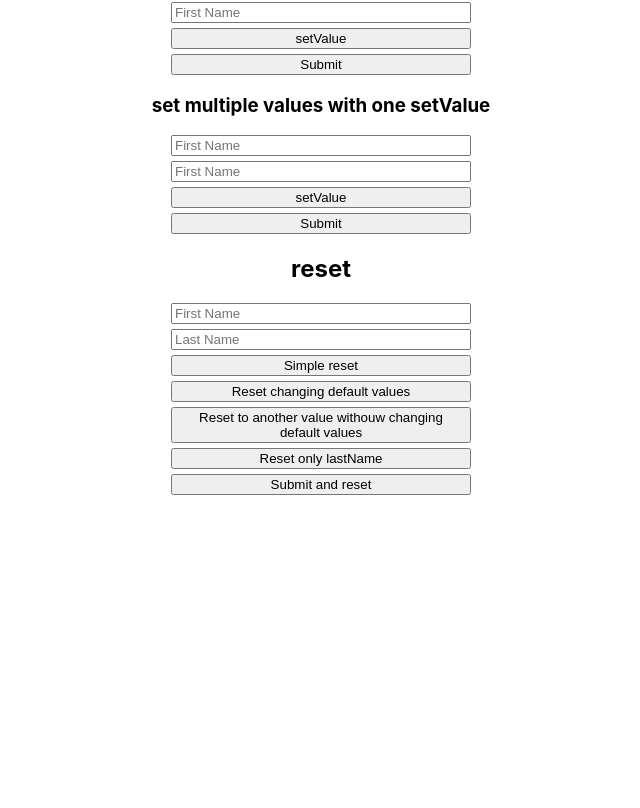
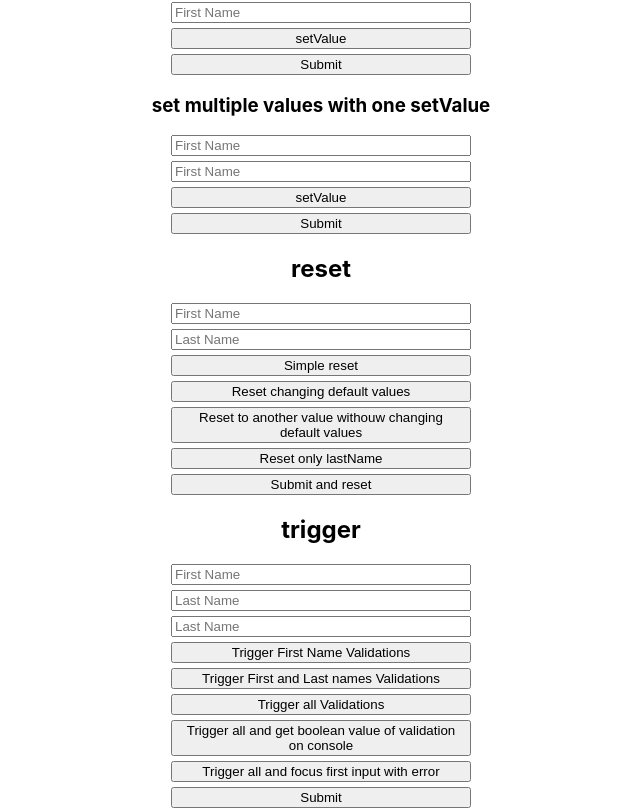
Before and after one commit to Jav-FM/trying-react-hook-form, a React (Create React App) app: page / in a window 1280 px wide. Shown: the part 742-1550 px from the top of the page, without its empty margins (319-959 px from the left). Before the commit the page ends 1237 px from the top, so only its background shows below. Built offline with nearby package versions, Linux system fonts and the light colour scheme.

Commit message:
Understanding trigger

```diff
--- a/src/App.tsx
+++ b/src/App.tsx
@@ -6,6 +6,7 @@ import FormState from "./Lessons/FormState";
 import SetValue from "./Lessons/SetValue";
 import SetValueMultiple from "./Lessons/SetValueMultiple";
 import Reset from "./Lessons/Reset";
+import Trigger from "./Lessons/Trigger";
 
 function App() {
   return (
@@ -25,6 +26,8 @@ function App() {
       <SetValueMultiple />
       <h2>reset</h2>
       <Reset />
+      <h2>trigger</h2>
+      <Trigger />
     </div>
   );
 }
--- /dev/null
+++ b/src/Lessons/Trigger.tsx
@@ -0,0 +1,106 @@
+import { useForm } from "react-hook-form";
+
+const Trigger = () => {
+  const {
+    register,
+    handleSubmit,
+    trigger,
+    formState: { errors },
+  } = useForm({
+    defaultValues: {
+      firstName: "",
+      lastName: "",
+      profession: "",
+    },
+  });
+
+  // To trigger one input validation
+  const triggerFirstNameValidations = () => {
+    trigger("firstName");
+  };
+
+  // To trigger a group of input validations
+  const triggerBothValidations = () => {
+    trigger(["firstName", "lastName"]);
+  };
+
+  // To trigger all validations in the form
+  const triggerAllValidations = () => {
+    trigger();
+  };
+
+  // Return the boolean value of the validation on the fly
+  // You need to transform the function intro asynchronous
+  const triggerWithGettingValues = async () => {
+    const output = await trigger();
+    console.log("output", output);
+  };
+
+  // Focus on the first input with the error
+  // It will need you to pass the reference of the inputs to work fine
+  const triggerAndFocusFirstInputWithError = () => {
+    trigger(["firstName", "lastName", "profession"], { shouldFocus: true });
+  };
+
+  return (
+    <div className="App">
+      <form
+        className="form"
+        onSubmit={handleSubmit((data) => {
+          console.log(data);
+        })}
+      >
+        <input
+          {...register("firstName", {
+            required: "This field is required.",
+            minLength: { value: 6, message: "Min length is 6" },
+          })}
+          placeholder="First Name"
+        />
+        {errors.firstName && <p>{errors.firstName.message}</p>}
+
+        <input
+          {...register("lastName", {
+            required: "This field is required.",
+            minLength: { value: 6, message: "Min length is 6" },
+          })}
+          placeholder="Last Name"
+        />
+        {errors.lastName && <p>{errors.lastName.message}</p>}
+
+        <input
+          {...register("profession", {
+            required: "This field is required.",
+            minLength: { value: 6, message: "Min length is 6" },
+          })}
+          placeholder="Last Name"
+        />
+        {errors.profession && <p>{errors.profession.message}</p>}
+
+        <button type="button" onClick={triggerFirstNameValidations}>
+          Trigger First Name Validations
+        </button>
+
+        <button type="button" onClick={triggerBothValidations}>
+          Trigger First and Last names Validations
+        </button>
+
+        <button type="button" onClick={triggerAllValidations}>
+          Trigger all Validations
+        </button>
+
+        <button type="button" onClick={triggerWithGettingValues}>
+          Trigger all and get boolean value of validation on console
+        </button>
+
+        <button type="button" onClick={triggerAndFocusFirstInputWithError}>
+          Trigger all and focus first input with error
+        </button>
+
+        <input type="submit" />
+      </form>
+    </div>
+  );
+};
+
+export default Trigger;
```
